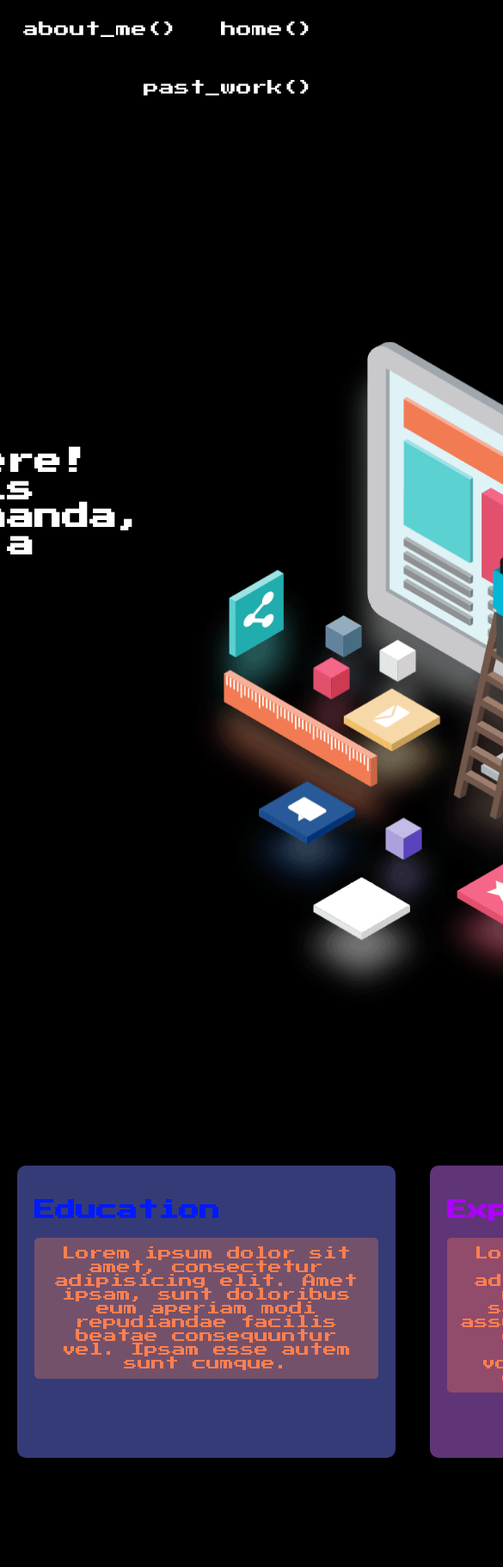
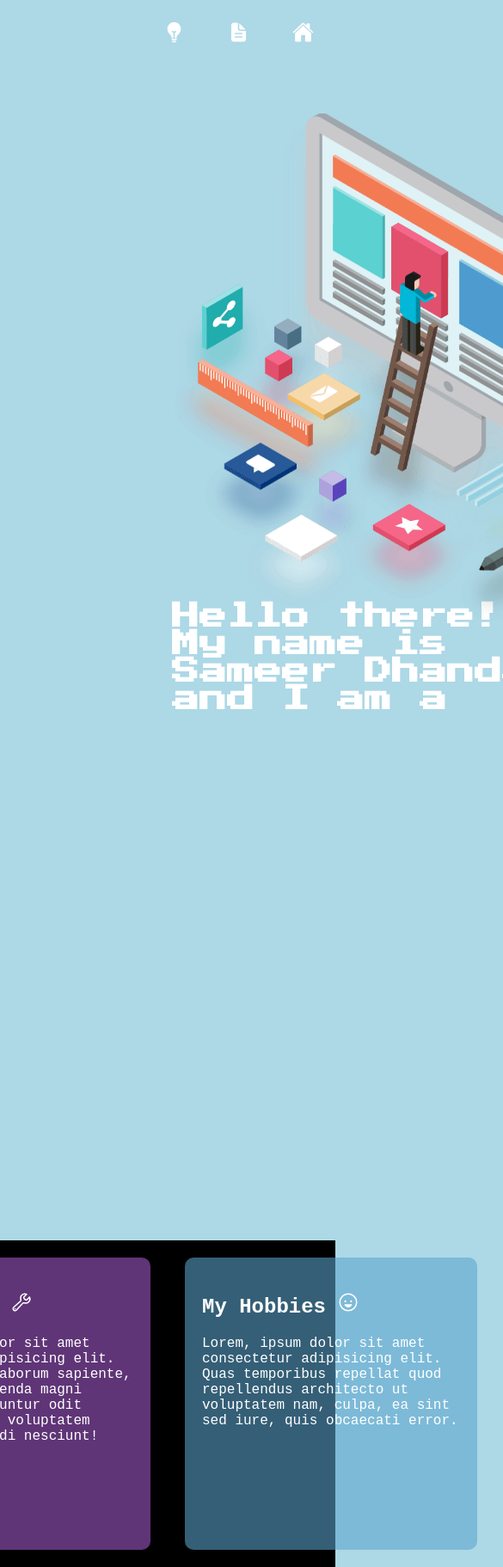
Before and after one commit to sd12354/personal, a plain HTML site: page index.html in a window 390 px wide. Shown: the top 1823 px of the page at 86% size, 585 px wide, since content can reach past the window. Before the commit the page ends 1700 px from the top, so only its background shows below. Drawn offline with nearby package versions, Linux system fonts and the light colour scheme; a web font is replaced by a local one.

Commit message:
Initial commit

```diff
--- a/index.css
+++ b/index.css
@@ -1,10 +1,10 @@
 body {
-  background-color: rgb(0, 0, 0);
+  background-color: lightblue;
   margin: 0 auto;
   font-family: 'Press Start 2P', cursive;
   height: 1700px;
+  overflow-x: hidden;
 }
-
 .nav {
   display: inline;
   position: relative;
@@ -32,8 +32,8 @@ body {
   display:block;
   height: 800px;
   width: 800px;
-  top: 250px;
-  left: 220px;
+  top: 40px;
+  left: 0px;
   animation-name: floating;
     animation-duration: 3s;
     animation-iteration-count: infinite;
@@ -44,9 +44,12 @@ body {
   50%  { transform: translate(0, 15px); }
   100%   { transform: translate(0, -0px); }
 }
+#main {
+  min-height: 400px;
+}
 .text {
-  position: absolute;
-  top: 300px;
+  position: relative;
+  top: -120px;
   color:rgb(255, 255, 255);
   right: 0px;
   padding: 200px;
@@ -55,32 +58,42 @@ body {
 }
 
 p {
-  color: coral;
-  background-color: rgba(255, 127, 80, 0.315);
-  padding: 10px;
-  text-align: center;
+  color: rgb(255, 255, 255);
+  background-color: transparent;
+  padding: 0px;
+  text-align: left;
   border-radius: 5px;
 }
 
 .container {
-  position: relative;
-  display: inline-flex;
-
+  position:relative;
+  display: flex;
+  justify-content: center;
   align-items: center;
+  width: 100%;
+  overflow-x: none;
+  background-color: rgb(0, 0, 0);
+  scrollbar-width: 2px;
+  scrollbar-color: white;
 }
 .container > div {
   margin: 20px;
   padding: 20px;
+  overflow-x: hidden;
+  overflow-y: hidden;
+  position: static;
+  font-family: 'Cousine', monospace;
 }
 .one {
-  background-color: rgba(92, 103, 205, 0.582);
-  color:rgb(0, 26, 255);
+  background-color: rgba(205, 92, 117, 0.582);
+  color:rgb(224, 224, 226);
   height: 300px;
   padding: 10px;
   padding-left: 15px;
   top: 400px;
   position: relative;
-  width: 400px;
+  min-width: 300px;
+  max-width: 400px;
   border-radius: 10px;
 }
 .two {
@@ -91,18 +104,20 @@ p {
   padding-left: 15px;
   top: 400px;
   position: relative;
-  width: 400px;
+  min-width: 300px;
+  max-width: 400px;
   border-radius: 10px;
 }
 .three {
-  background-color: rgba(205, 92, 92, 0.582);
-  color:rgb(255, 8, 0);
+  background-color: rgba(92, 164, 205, 0.582);
+  color:rgb(0, 255, 234);
   height: 300px;
   padding: 10px;
   padding-left: 15px;
   top: 400px;
   position: relative;
-  width: 400px;
+  min-width: 300px;
+  max-width: 400px;
   border-radius: 10px;
 }
 .four {
@@ -113,6 +128,60 @@ p {
   padding-left: 15px;
   top: 400px;
   position: relative;
-  width: 400px;
+  min-width: 300px;
+  max-width: 400px;
   border-radius: 10px;
 }
+::-webkit-scrollbar {
+  width: 5px;
+}
+
+/* Track */
+::-webkit-scrollbar-track {
+  background: transparent;
+}
+
+/* Handle */
+::-webkit-scrollbar-thumb {
+  background: rgb(212, 0, 255);
+}
+
+/* Handle on hover */
+::-webkit-scrollbar-thumb:hover {
+  background: rgb(111, 0, 238);
+}
+
+h2 {
+  color: white;
+  background-color: transparent;
+}
+.mobile {
+  display: none;
+}
+@media only screen and (max-width: 1100px) {
+  .nav {
+    display: none;
+  }
+  .mobile {
+    display: inline;
+    position: relative;
+    right: 0px;
+    text-align: center;
+    align-items: center;
+  }
+  .mobile > button {
+    position: relative;
+    margin: 15px;
+    float: right;
+    color: rgb(255, 255, 255);
+    background-color: transparent;
+    padding: 10px;
+    border-radius: 5px;
+    border: none;
+    font-size: 25px;
+  }
+  .mainImg {
+    height: 600px;
+    width: 600px;
+  }
+}
--- a/index.html
+++ b/index.html
@@ -9,6 +9,7 @@
 <script src="https://kit.fontawesome.com/2bb1db13bb.js" crossorigin="anonymous"></script>
 <link href="https://fonts.googleapis.com/css2?family=Baloo+Bhaijaan+2&family=Genos:wght@100&family=Press+Start+2P&display=swap" rel="stylesheet">
   <script src="https://kit.fontawesome.com/2bb1db13bb.js" crossorigin="anonymous"></script>
+  <script src="https://unpkg.com/feather-icons"></script>
   <link rel="stylesheet" href="index.css">
   <title>Home</title>
 </head>
@@ -17,29 +18,36 @@
     <button>home()</button>
     <button>about_me()</button>
     <button>past_work()</button>
-    <center><img class="mainImg" src="assets/how.png" draggable="false"></center>
+  </div>
+  <div class="mobile">
+    <button><ion-icon name="home"></ion-icon></button>
+    <button><ion-icon name="document-text"></ion-icon></button>
+    <button><ion-icon name="bulb"></ion-icon></button>
   </div>
   <div class="text">
+    <center><img class="mainImg" src="assets/how.png" draggable="false"></center>
     <h1 id="main"></h1>
   </div>
   <div class="container">
     <div class="one">
-      <h2>Education</h2>
+      <h2>Education <ion-icon name="school-outline"></ion-icon></h2>
       <p>Lorem ipsum dolor sit amet, consectetur adipisicing elit. Amet ipsam, sunt doloribus eum aperiam modi repudiandae facilis beatae consequuntur vel. Ipsam esse autem sunt cumque.</p>
     </div>
     <div class="two">
-      <h2>Experience</h2>
+      <h2>Experience <ion-icon name="build-outline"></ion-icon></h2>
       <p>Lorem ipsum dolor sit amet consectetur adipisicing elit. Hic modi ipsa laborum sapiente, provident assumenda magni tempora consequuntur odit officiis quidem voluptatem excepturi commodi nesciunt!</p>
     </div>
     <div class="three">
-      <h2>My Hobbies</h2>
+      <h2>My Hobbies <ion-icon name="happy-outline"></ion-icon></h2>
       <p>Lorem, ipsum dolor sit amet consectetur adipisicing elit. Quas temporibus repellat quod repellendus architecto ut voluptatem nam, culpa, ea sint sed iure, quis obcaecati error.</p>
     </div>
     <div class="four">
-      <h2>My Drive</h2>
+      <h2>My Drive <ion-icon name="rocket-outline"></ion-icon></h2>
       <p>Lorem ipsum dolor, sit amet consectetur adipisicing elit. Quasi aperiam dolore quos ab quo impedit esse sint nulla architecto, laboriosam, rerum quibusdam possimus deleniti. Maiores?</p>
     </div>
   </div>
+  <script type="module" src="https://unpkg.com/ionicons@5.5.2/dist/ionicons/ionicons.esm.js"></script>
+<script nomodule src="https://unpkg.com/ionicons@5.5.2/dist/ionicons/ionicons.js"></script>
 </body>
 <script src="script/type.js"></script>
 </html>
```
